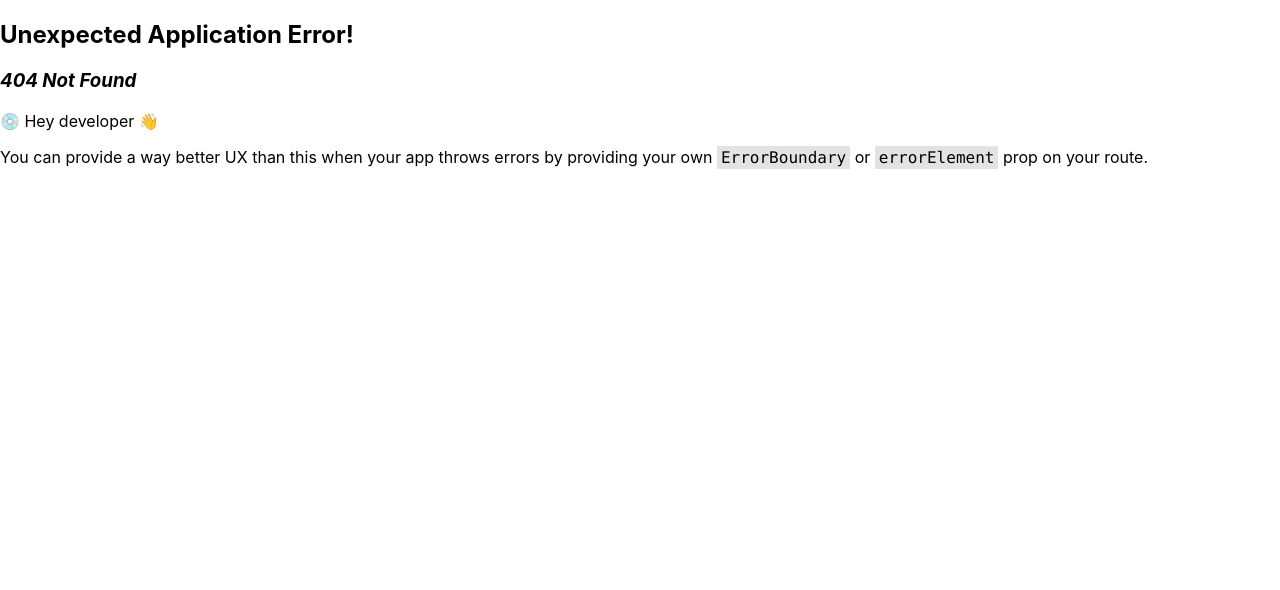
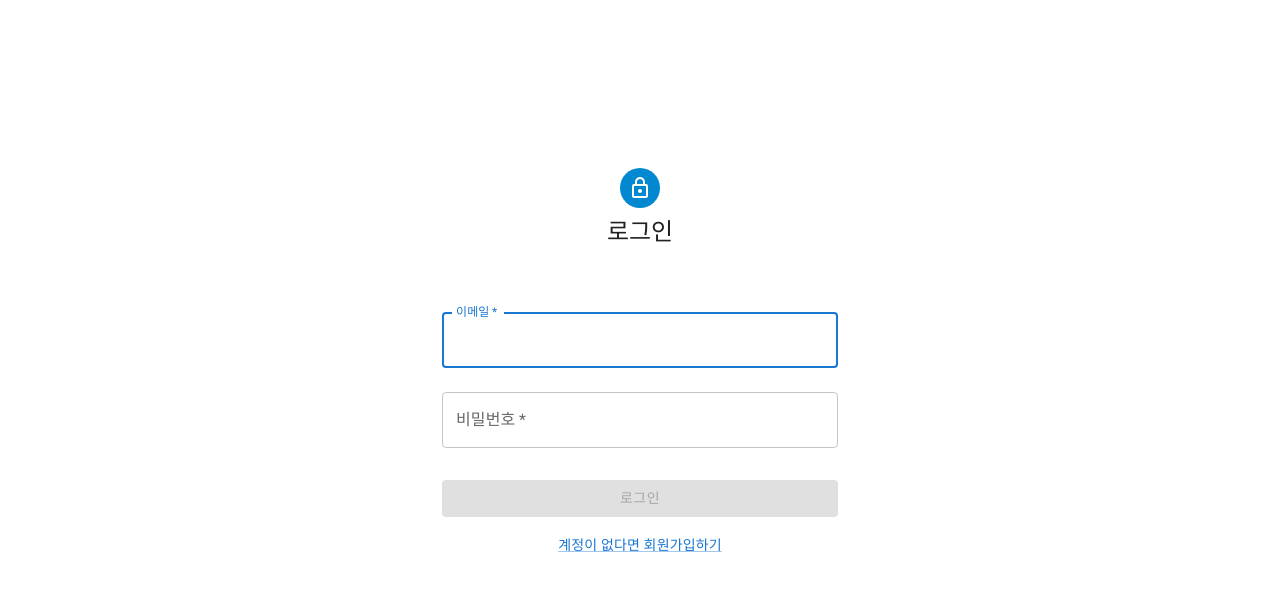
Before and after one commit to rhino-ty/wanted-pre-onboarding-frontend, a React (Create React App) app: page / in a window 1280 px wide. Before the commit this address had no page. Shown: the top 590 px of the page. Built offline with nearby package versions, Linux system fonts and the light colour scheme; a web font is replaced by a local one.

Commit message:
feat: 라우팅 방식 바꿈
/login에서 /로, 404 리다이렉트, createBrowserRouter에서 BrowserRouter로

```diff
--- a/src/App.tsx
+++ b/src/App.tsx
@@ -1,10 +1,10 @@
-import { RouterProvider } from "react-router-dom";
+import { BrowserRouter } from "react-router-dom";
 import routers from "./router";
 
 function App() {
   return (
     <div className="App">
-      <RouterProvider router={routers} />
+      <BrowserRouter>{routers}</BrowserRouter>
     </div>
   );
 }
--- a/src/page/login.tsx
+++ b/src/page/login.tsx
@@ -1,7 +1,6 @@
-import React, { useCallback, useEffect, useRef, useState } from "react";
+import React, { useEffect, useRef, useState } from "react";
 import { postLogin } from "../api/auth/loginApi";
 import { useRouter } from "../hooks/useRouter";
-import { getAccessTokenFromLocalStorage } from "../utils/accessTokenHandler";
 import Avatar from "@mui/material/Avatar";
 import Button from "@mui/material/Button";
 import CssBaseline from "@mui/material/CssBaseline";
--- a/src/router.tsx
+++ b/src/router.tsx
@@ -1,8 +1,7 @@
-import { Navigate, createBrowserRouter } from "react-router-dom";
+import { Navigate, Route, Routes } from "react-router-dom";
 import Login from "./page/login";
 import Signup from "./page/signup";
 import Todo from "./page/todo";
-import { getAccessTokenFromLocalStorage } from "./utils/accessTokenHandler";
 
 interface RouterElement {
   id: number; // 페이지 아이디 (반복문용 고유값)
@@ -15,7 +14,7 @@ interface RouterElement {
 const routerData: RouterElement[] = [
   {
     id: 0,
-    path: "/login",
+    path: "/",
     label: "Login",
     element: <Login />,
     withAuth: false,
@@ -36,30 +35,33 @@ const routerData: RouterElement[] = [
   },
 ];
 
-const routers = createBrowserRouter(
-  routerData.map((router) => {
-    const hasAccessToken = !!getAccessTokenFromLocalStorage();
-    const isProtectedRoute = router.withAuth;
+const routers = (
+  <Routes>
+    {routerData.map((route) => {
+      const hasAccessToken = localStorage.getItem("access_token") ? true : false;
+      const isProtectedRoute = route.withAuth;
 
-    if (hasAccessToken && (router.path === "/login" || router.path === "/signup")) {
-      return {
-        path: router.path,
-        element: <Navigate to={"/todo"} replace />,
-      };
-    }
+      if (hasAccessToken && (route.path === "/" || route.path === "/signup")) {
+        return (
+          <Route
+            key={route.id}
+            path={route.path}
+            element={<Navigate key={route.id} to="/todo" />}
+          />
+        );
+      }
 
-    if (!hasAccessToken && router.path === "/todo" && isProtectedRoute) {
-      return {
-        path: router.path,
-        element: <Navigate to={"/login"} replace />,
-      };
-    }
+      if (!hasAccessToken && isProtectedRoute && route.path === "/todo") {
+        return (
+          <Route key={route.id} path={route.path} element={<Navigate key={route.id} to="/" />} />
+        );
+      }
 
-    return {
-      path: router.path,
-      element: router.element,
-    };
-  })
+      return <Route key={route.id} path={route.path} element={route.element} />;
+    })}
+    {/* 404 리다이렉트 */}
+    <Route path="/*" element={<Navigate to="/" />} />
+  </Routes>
 );
 
 export default routers;
```
